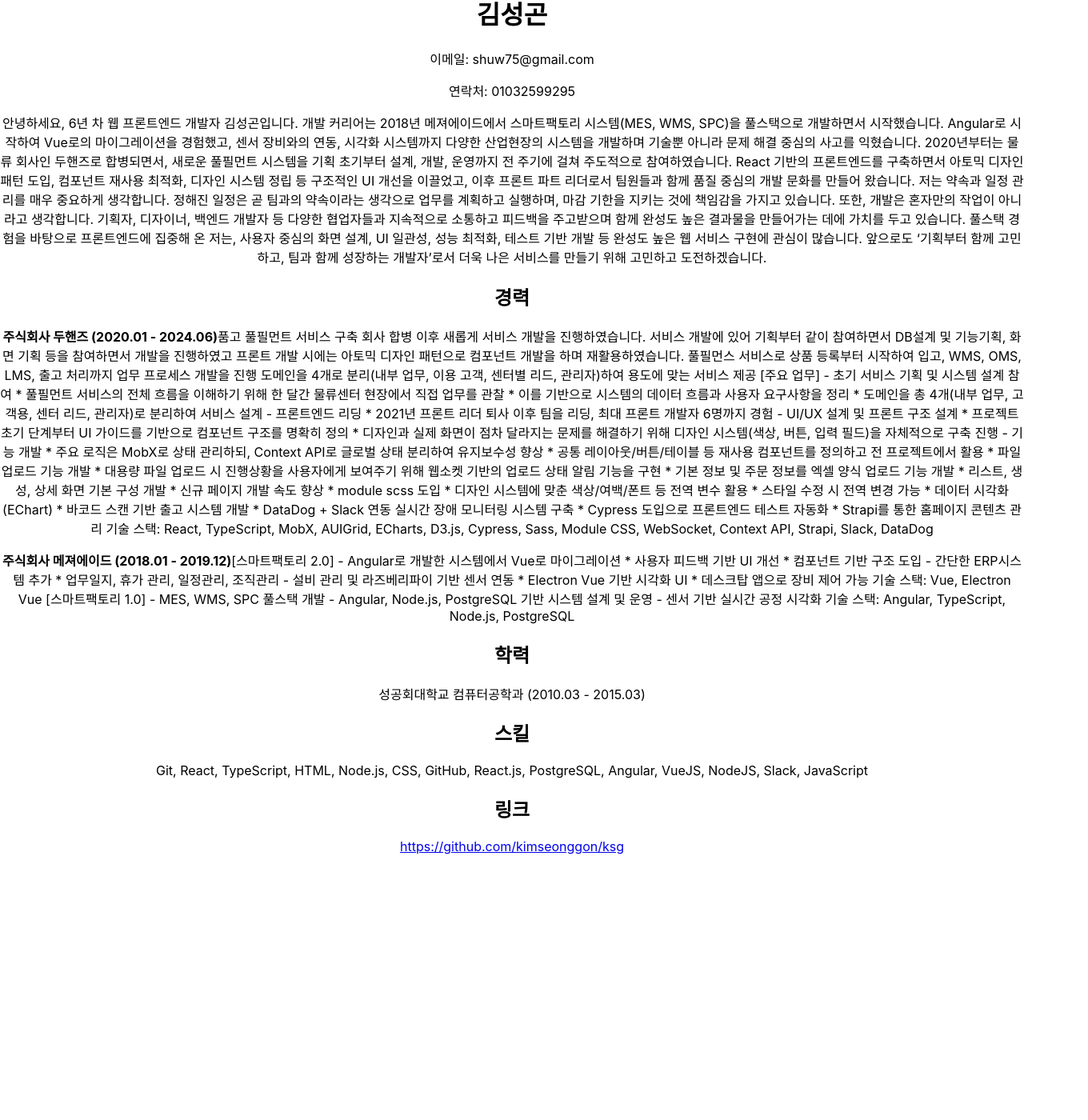
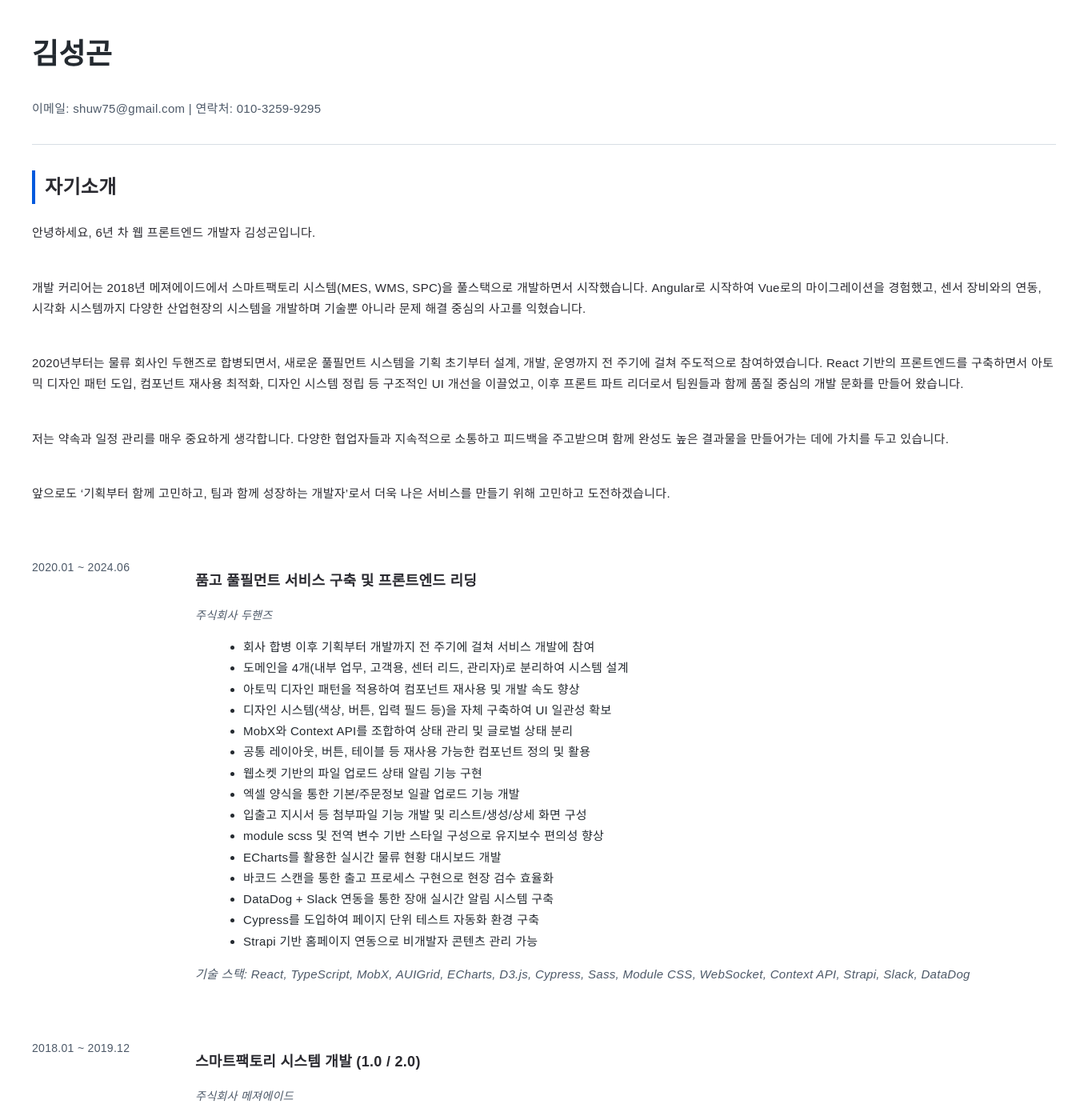
Before and after one commit to kimseonggon/ksg, a React (Create React App) app: page /me in a window 1280 px wide. Shown: the part 77-1477 px from the top of the page at 80% size, 1360 px wide, since content can reach past the window. Before the commit the page ends 1145 px from the top, so only its background shows below. Built offline with nearby package versions, Linux system fonts and the light colour scheme.

Commit message:
자기소개서 수정

```diff
--- a/src/components/pages/me/index.tsx
+++ b/src/components/pages/me/index.tsx
@@ -1,96 +1,89 @@
+import styles from "./style.module.scss";
 
 const MeComponent = () => {
   return (
-    <div className="p-6 max-w-4xl mx-auto space-y-6 whitespace-pre-line text-sm">
-      <h1 className="text-2xl font-bold">김성곤</h1>
-      <p>이메일: shuw75@gmail.com</p>
-      <p>연락처: 01032599295</p>
 
-      <p>안녕하세요, 6년 차 웹 프론트엔드 개발자 김성곤입니다.
+    <div className={styles.container}>
+      <header className={styles.header}>
+        <h1 className={styles.name}>김성곤</h1>
+        <p className={styles.contact}>이메일: shuw75@gmail.com | 연락처: 010-3259-9295</p>
+      </header>
 
-        개발 커리어는 2018년 메져에이드에서 스마트팩토리 시스템(MES, WMS, SPC)을 풀스택으로 개발하면서 시작했습니다. Angular로 시작하여 Vue로의 마이그레이션을 경험했고, 센서 장비와의 연동, 시각화 시스템까지 다양한 산업현장의 시스템을 개발하며 기술뿐 아니라 문제 해결 중심의 사고를 익혔습니다.
+      <section className={styles.section}>
+        <h2 className={styles.sectionTitle}>자기소개</h2>
+        <div className={styles.paragraphGroup}>
+          <p>안녕하세요, 6년 차 웹 프론트엔드 개발자 김성곤입니다.</p>
+          <p>개발 커리어는 2018년 메져에이드에서 스마트팩토리 시스템(MES, WMS, SPC)을 풀스택으로 개발하면서 시작했습니다. Angular로 시작하여 Vue로의 마이그레이션을 경험했고, 센서 장비와의 연동, 시각화 시스템까지 다양한 산업현장의 시스템을 개발하며 기술뿐 아니라 문제 해결 중심의 사고를 익혔습니다.</p>
+          <p>2020년부터는 물류 회사인 두핸즈로 합병되면서, 새로운 풀필먼트 시스템을 기획 초기부터 설계, 개발, 운영까지 전 주기에 걸쳐 주도적으로 참여하였습니다. React 기반의 프론트엔드를 구축하면서 아토믹 디자인 패턴 도입, 컴포넌트 재사용 최적화, 디자인 시스템 정립 등 구조적인 UI 개선을 이끌었고, 이후 프론트 파트 리더로서 팀원들과 함께 품질 중심의 개발 문화를 만들어 왔습니다.</p>
+          <p>저는 약속과 일정 관리를 매우 중요하게 생각합니다. 다양한 협업자들과 지속적으로 소통하고 피드백을 주고받으며 함께 완성도 높은 결과물을 만들어가는 데에 가치를 두고 있습니다.</p>
+          <p>앞으로도 ‘기획부터 함께 고민하고, 팀과 함께 성장하는 개발자’로서 더욱 나은 서비스를 만들기 위해 고민하고 도전하겠습니다.</p>
+        </div>
+      </section>
 
-        2020년부터는 물류 회사인 두핸즈로 합병되면서, 새로운 풀필먼트 시스템을 기획 초기부터 설계, 개발, 운영까지 전 주기에 걸쳐 주도적으로 참여하였습니다. React 기반의 프론트엔드를 구축하면서 아토믹 디자인 패턴 도입, 컴포넌트 재사용 최적화, 디자인 시스템 정립 등 구조적인 UI 개선을 이끌었고, 이후 프론트 파트 리더로서 팀원들과 함께 품질 중심의 개발 문화를 만들어 왔습니다.
+      <section className={styles.section}>
+        <div className={styles.gridLayout}>
+          <div className={styles.period}>2020.01 ~ 2024.06</div>
+          <div>
+            <h3 className={styles.title}>품고 풀필먼트 서비스 구축 및 프론트엔드 리딩</h3>
+            <p className={styles.company}>주식회사 두핸즈</p>
+            <ul className={styles.list}>
+              <li>회사 합병 이후 기획부터 개발까지 전 주기에 걸쳐 서비스 개발에 참여</li>
+              <li>도메인을 4개(내부 업무, 고객용, 센터 리드, 관리자)로 분리하여 시스템 설계</li>
+              <li>아토믹 디자인 패턴을 적용하여 컴포넌트 재사용 및 개발 속도 향상</li>
+              <li>디자인 시스템(색상, 버튼, 입력 필드 등)을 자체 구축하여 UI 일관성 확보</li>
+              <li>MobX와 Context API를 조합하여 상태 관리 및 글로벌 상태 분리</li>
+              <li>공통 레이아웃, 버튼, 테이블 등 재사용 가능한 컴포넌트 정의 및 활용</li>
+              <li>웹소켓 기반의 파일 업로드 상태 알림 기능 구현</li>
+              <li>엑셀 양식을 통한 기본/주문정보 일괄 업로드 기능 개발</li>
+              <li>입출고 지시서 등 첨부파일 기능 개발 및 리스트/생성/상세 화면 구성</li>
+              <li>module scss 및 전역 변수 기반 스타일 구성으로 유지보수 편의성 향상</li>
+              <li>ECharts를 활용한 실시간 물류 현황 대시보드 개발</li>
+              <li>바코드 스캔을 통한 출고 프로세스 구현으로 현장 검수 효율화</li>
+              <li>DataDog + Slack 연동을 통한 장애 실시간 알림 시스템 구축</li>
+              <li>Cypress를 도입하여 페이지 단위 테스트 자동화 환경 구축</li>
+              <li>Strapi 기반 홈페이지 연동으로 비개발자 콘텐츠 관리 가능</li>
+            </ul>
+            <p className={styles.tech}>기술 스택: React, TypeScript, MobX, AUIGrid, ECharts, D3.js, Cypress, Sass, Module CSS, WebSocket, Context API, Strapi, Slack, DataDog</p>
+          </div>
+        </div>
+      </section>
 
-        저는 약속과 일정 관리를 매우 중요하게 생각합니다. 정해진 일정은 곧 팀과의 약속이라는 생각으로 업무를 계획하고 실행하며, 마감 기한을 지키는 것에 책임감을 가지고 있습니다. 또한, 개발은 혼자만의 작업이 아니라고 생각합니다. 기획자, 디자이너, 백엔드 개발자 등 다양한 협업자들과 지속적으로 소통하고 피드백을 주고받으며 함께 완성도 높은 결과물을 만들어가는 데에 가치를 두고 있습니다.
+      <section className={styles.section}>
+        <div className={styles.gridLayout}>
+          <div className={styles.period}>2018.01 ~ 2019.12</div>
+          <div>
+            <h3 className={styles.title}>스마트팩토리 시스템 개발 (1.0 / 2.0)</h3>
+            <p className={styles.company}>주식회사 메져에이드</p>
+            <ul className={styles.list}>
+              <li>스마트팩토리 1.0에서 MES, WMS, SPC 시스템 풀스택 개발 참여</li>
+              <li>Angular 기반 시스템에서 Vue로의 마이그레이션 진행</li>
+              <li>사용자 피드백 기반 UI 개선 및 컴포넌트 기반 구조 적용</li>
+              <li>Electron + 라즈베리파이를 활용한 장비 시각화 시스템 개발</li>
+              <li>생산 계획, 품질 관리, 재고 관리를 포함한 MES 시스템 설계</li>
+              <li>업무일지, 휴가 관리, 일정/조직관리 포함 간단한 ERP 시스템 추가</li>
+              <li>센서 데이터를 수집하고 실시간으로 시각화하여 공정 모니터링 지원</li>
+            </ul>
+            <p className={styles.tech}>기술 스택: Angular, TypeScript, Node.js, PostgreSQL, Vue, Electron Vue</p>
+          </div>
+        </div>
+      </section>
 
-        풀스택 경험을 바탕으로 프론트엔드에 집중해 온 저는, 사용자 중심의 화면 설계, UI 일관성, 성능 최적화, 테스트 기반 개발 등 완성도 높은 웹 서비스 구현에 관심이 많습니다.
+      <section className={styles.section}>
+        <h2 className={styles.sectionTitle}>학력</h2>
+        <p>성공회대학교 컴퓨터공학과 (2010.03 - 2015.03)</p>
+      </section>
 
-        앞으로도 ‘기획부터 함께 고민하고, 팀과 함께 성장하는 개발자’로서 더욱 나은 서비스를 만들기 위해 고민하고 도전하겠습니다.</p>
+      <section className={styles.section}>
+        <h2 className={styles.sectionTitle}>스킬</h2>
+        <p className={styles.skillList}>Git, React, TypeScript, HTML, Node.js, CSS, GitHub, React.js, PostgreSQL, Angular, VueJS, NodeJS, Slack, JavaScript</p>
+      </section>
 
-      <h2 className="text-xl font-semibold">경력</h2>
-      <p><strong>주식회사 두핸즈 (2020.01 - 2024.06)</strong>
-
-        품고 풀필먼트 서비스 구축
-        회사 합병 이후 새롭게 서비스 개발을 진행하였습니다. 서비스 개발에 있어 기획부터 같이 참여하면서 DB설계 및 기능기획, 화면 기획 등을 참여하면서 개발을 진행하였고 프론트 개발 시에는 아토믹 디자인 패턴으로 컴포넌트 개발을 하며 재활용하였습니다.
-        풀필먼스 서비스로 상품 등록부터 시작하여 입고, WMS, OMS, LMS, 출고 처리까지 업무 프로세스 개발을 진행
-        도메인을 4개로 분리(내부 업무, 이용 고객, 센터별 리드, 관리자)하여 용도에 맞는 서비스 제공
-
-        [주요 업무]
-        - 초기 서비스 기획 및 시스템 설계 참여
-        * 풀필먼트 서비스의 전체 흐름을 이해하기 위해 한 달간 물류센터 현장에서 직접 업무를 관찰
-        * 이를 기반으로 시스템의 데이터 흐름과 사용자 요구사항을 정리
-        * 도메인을 총 4개(내부 업무, 고객용, 센터 리드, 관리자)로 분리하여 서비스 설계
-
-        - 프론트엔드 리딩
-        * 2021년 프론트 리더 퇴사 이후 팀을 리딩, 최대 프론트 개발자 6명까지 경험
-
-        - UI/UX 설계 및 프론트 구조 설계
-        * 프로젝트 초기 단계부터 UI 가이드를 기반으로 컴포넌트 구조를 명확히 정의
-        * 디자인과 실제 화면이 점차 달라지는 문제를 해결하기 위해 디자인 시스템(색상, 버튼, 입력 필드)을 자체적으로 구축 진행
-
-        - 기능 개발
-        * 주요 로직은 MobX로 상태 관리하되, Context API로 글로벌 상태 분리하여 유지보수성 향상
-        * 공통 레이아웃/버튼/테이블 등 재사용 컴포넌트를 정의하고 전 프로젝트에서 활용
-        * 파일 업로드 기능 개발
-        * 대용량 파일 업로드 시 진행상황을 사용자에게 보여주기 위해 웹소켓 기반의 업로드 상태 알림 기능을 구현
-        * 기본 정보 및 주문 정보를 엑셀 양식 업로드 기능 개발
-        * 리스트, 생성, 상세 화면 기본 구성 개발
-        * 신규 페이지 개발 속도 향상
-        * module scss 도입
-        * 디자인 시스템에 맞춘 색상/여백/폰트 등 전역 변수 활용
-        * 스타일 수정 시 전역 변경 가능
-        * 데이터 시각화 (EChart)
-        * 바코드 스캔 기반 출고 시스템 개발
-        * DataDog + Slack 연동 실시간 장애 모니터링 시스템 구축
-        * Cypress 도입으로 프론트엔드 테스트 자동화
-        * Strapi를 통한 홈페이지 콘텐츠 관리
-
-        기술 스택: React, TypeScript, MobX, AUIGrid, ECharts, D3.js, Cypress, Sass, Module CSS, WebSocket, Context API, Strapi, Slack, DataDog</p>
-
-      <p><strong>주식회사 메져에이드 (2018.01 - 2019.12)</strong>
-
-        [스마트팩토리 2.0]
-        - Angular로 개발한 시스템에서 Vue로 마이그레이션
-        * 사용자 피드백 기반 UI 개선
-        * 컴포넌트 기반 구조 도입
-
-        - 간단한 ERP시스템 추가
-        * 업무일지, 휴가 관리, 일정관리, 조직관리
-
-        - 설비 관리 및 라즈베리파이 기반 센서 연동
-        * Electron Vue 기반 시각화 UI
-        * 데스크탑 앱으로 장비 제어 가능
-
-        기술 스택: Vue, Electron Vue
-
-        [스마트팩토리 1.0]
-        - MES, WMS, SPC 풀스택 개발
-        - Angular, Node.js, PostgreSQL 기반 시스템 설계 및 운영
-        - 센서 기반 실시간 공정 시각화
-
-        기술 스택: Angular, TypeScript, Node.js, PostgreSQL</p>
-
-      <h2 className="text-xl font-semibold">학력</h2>
-      <p>성공회대학교 컴퓨터공학과 (2010.03 - 2015.03)</p>
-
-      <h2 className="text-xl font-semibold">스킬</h2>
-      <p>Git, React, TypeScript, HTML, Node.js, CSS, GitHub, React.js, PostgreSQL, Angular, VueJS, NodeJS, Slack, JavaScript</p>
-
-      <h2 className="text-xl font-semibold">링크</h2>
-      <a className="text-blue-500" href="https://github.com/kimseonggon/ksg" target="_blank" rel="noopener noreferrer">
-        https://github.com/kimseonggon/ksg
-      </a>
+      <section>
+        <h2 className={styles.sectionTitle}>링크</h2>
+        <a className={styles.link} href="https://github.com/kimseonggon/ksg" target="_blank" rel="noopener noreferrer">
+          https://github.com/kimseonggon/ksg
+        </a>
+      </section>
     </div>
   );
 };
--- a/src/components/pages/me/style.module.scss
+++ b/src/components/pages/me/style.module.scss
@@ -1,36 +1,97 @@
 @import "../../../styles/font.scss";
 @import "../../../styles/color.scss";
 
+.container {
+    padding: 40px;
+    width: 100%;
+    background-color: $white;
+    font-family: sans-serif;
+    font-size: 15px;
+    color: $high-emphasis;
+    line-height: 1.75;
+    text-align: left;
+    letter-spacing: 0.02em;
+}
+
 .header {
+    margin-bottom: 2rem;
+    border-bottom: 1px solid $neutral20;
+    padding-bottom: 1rem;
+}
+
+.name {
+    font-size: 2.25rem;
+    font-weight: bold;
+    color: $neutral90;
+}
+
+.contact {
+    color: $medium-emphasis;
+}
+
+.section {
+    margin-bottom: 3rem;
+}
+
+.sectionTitle {
+    font-size: 1.5rem;
+    font-weight: 600;
+    border-left: 4px solid $primary50;
+    padding-left: 0.75rem;
+    margin-bottom: 0.5rem;
+}
+
+.paragraphGroup {
     display: flex;
-    align-items: center;
-    justify-content: space-between;
-    border-bottom: 1px solid $neutral40;
-    .left {
-        display: flex;
-        align-items: center;
-        .img{
-            width: 48px;
-            height: 48px;
-            border-radius: 70%;
-            overflow: hidden;
-            margin-left: 4px;
-            img {
-                width: 100%;
-                height: 100%;
-                object-fit: cover;
+    flex-direction: column;
+    gap: 0.75rem;
 }
+
+.gridLayout {
+    display: grid;
+    grid-template-columns: 180px 1fr;
+    gap: 1.5rem;
+    align-items: start;
 }
-        span {
-            @include headline3_B($neutral90);
-            margin-left: 8px;
+
+.period {
+    font-size: 0.875rem;
+    font-weight: 500;
+    color: $medium-emphasis;
+    padding-top: 0.25rem;
 }
+
+.title {
+    font-size: 1.125rem;
+    font-weight: 600;
+    color: $high-emphasis;
+    margin-bottom: 0.25rem;
 }
-    .right {
-        nav {
-            display: flex;
-            gap: 20px;
-            padding: 10px;
+
+.company {
+    font-size: 0.875rem;
+    font-style: italic;
+    color: $medium-emphasis;
+    margin-bottom: 0.5rem;
 }
+
+.list {
+    margin-left: 1.25rem;
+    list-style-type: disc;
+    color: $neutral90;
 }
+
+.tech {
+    margin-top: 0.75rem;
+    font-style: italic;
+    color: $medium-emphasis;
 }
+
+.skillList {
+    color: $high-emphasis;
+}
+
+.link {
+    color: $primary50;
+    text-decoration: underline;
+}
```
Lines whose indentation alone changed are shown as unchanged.
